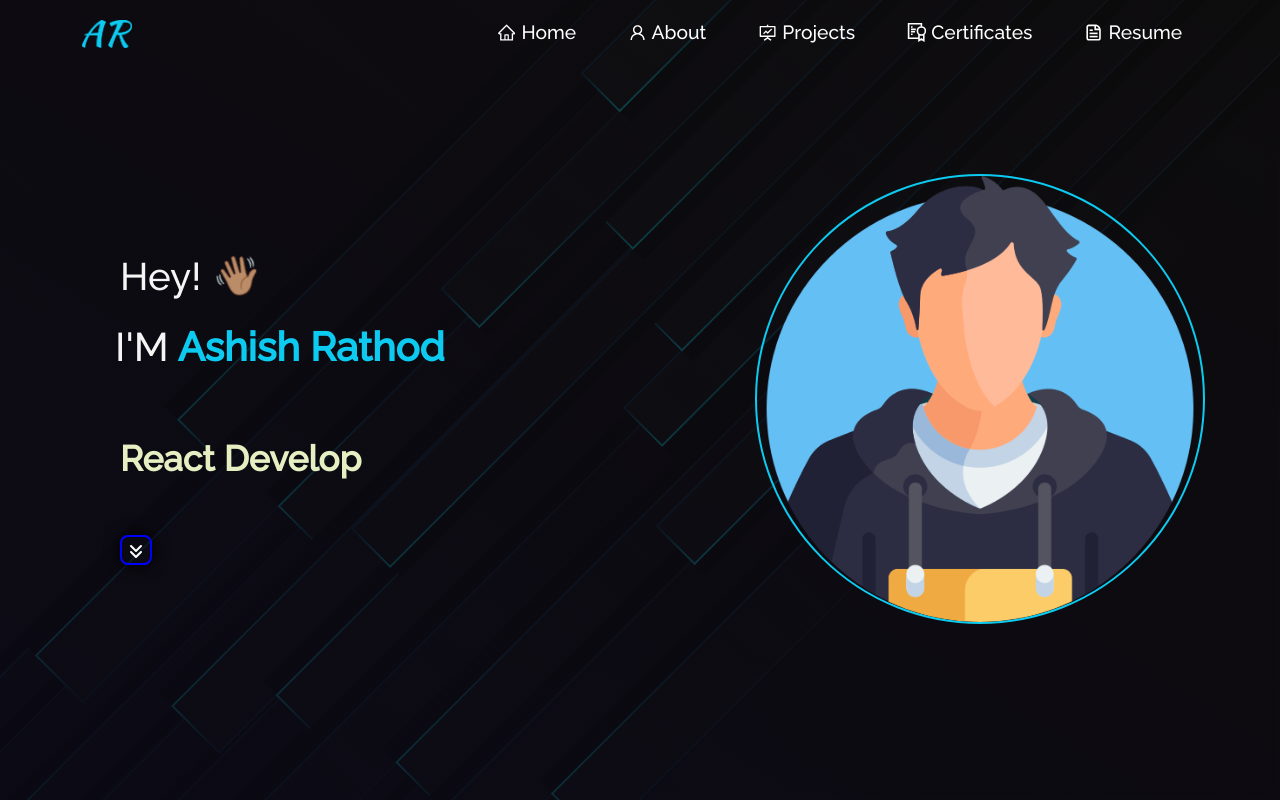
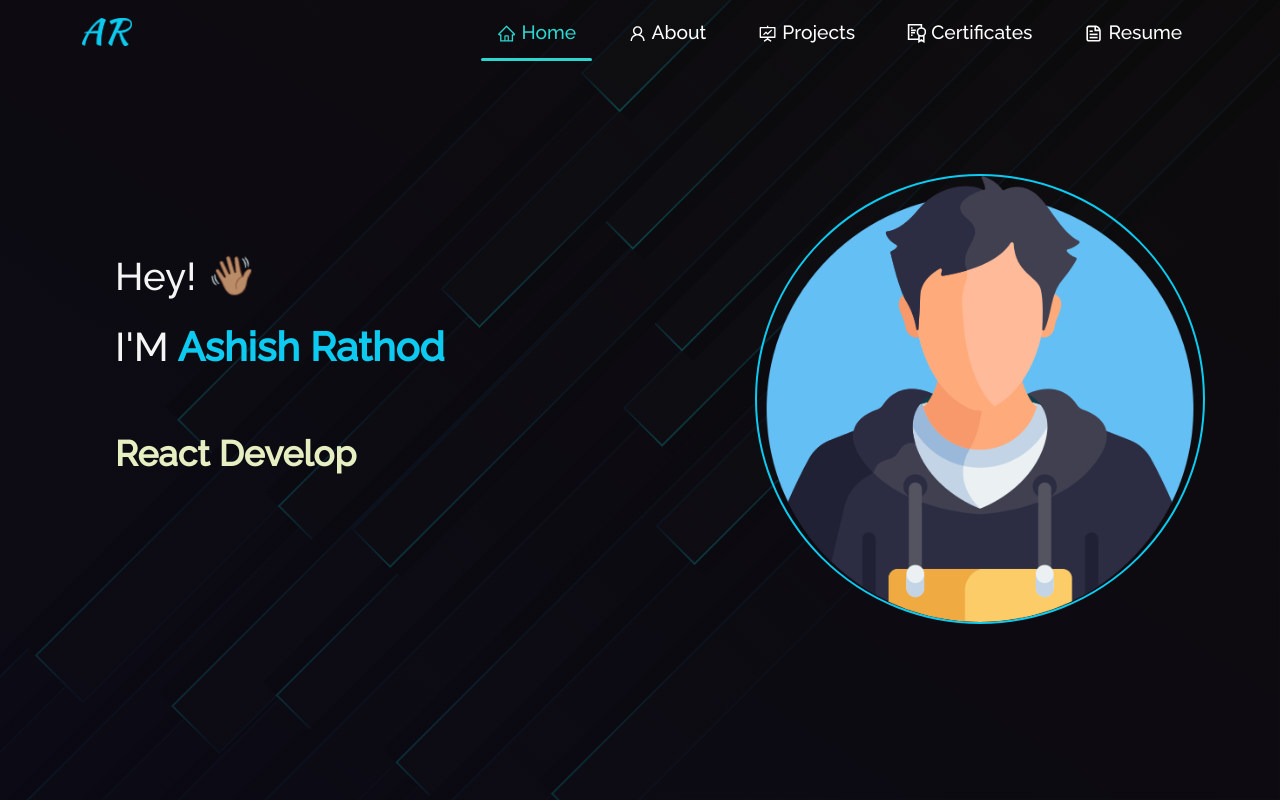
Before and after one commit to AR2905/AvR-Portfolio, a React (Vite) app: page / in a window 1280 px wide. Shown: the top 800 px of the page. Built offline with nearby package versions, Linux system fonts and the light colour scheme.

Commit message:
Home page & navbar animation done

```diff
--- a/package.json
+++ b/package.json
@@ -19,7 +19,7 @@
     "react": "^18.3.1",
     "react-bootstrap": "^2.10.0",
     "react-dom": "^18.3.1",
-    "react-icons": "^5.4.0",
+    "react-icons": "^5.5.0",
     "react-parallax-tilt": "^1.7.209",
     "react-pdf": "^7.7.0",
     "react-router-dom": "^6.21.3",
--- a/src/components/Home/Home.css
+++ b/src/components/Home/Home.css
@@ -12,3 +12,32 @@
     transition: all 0.5s ease-in;
     border-radius: 50%;
 }
+
+/* ----------------------------------------------
+ * Generated by Animista on 2025-3-2 18:32:15
+ * Licensed under FreeBSD License.
+ * See http://animista.net/license for more info.
+ * w: http://animista.net, t: @cssanimista
+ * ---------------------------------------------- */
+
+/**
+ * ----------------------------------------
+ * animation slide-in-right
+ * ----------------------------------------
+ */
+@keyframes slide-in-right {
+    0% {
+        transform: translateX(1000px);
+        opacity: 0;
+    }
+
+    100% {
+        transform: translateX(0);
+        opacity: 1;
+    }
+}
+
+
+.slide-in-right {
+    animation: slide-in-right 0.5s cubic-bezier(0.250, 0.460, 0.450, 0.940) 2s both;
+}
--- a/src/components/Home/Home.jsx
+++ b/src/components/Home/Home.jsx
@@ -3,15 +3,25 @@ import { Container, Row, Col } from "react-bootstrap";
 import myImg from "../../Assets/boy.png";
 import myImgFake from "../../Assets/BGLOAD2.svg";
 import Particle from "../Particle";
-import Home2 from "./Home2";
 import Type from "./Type";
 import Tilt from "react-parallax-tilt";
 import { FaAnglesDown } from "react-icons/fa6";
 import BackgroundImage from "../../Assets/bgx.jpg";
 import BackgroundLoad from "../../Assets/BGLOAD.svg";
 import "./Home.css"
+
+import { motion } from "framer-motion";
+
+const textVariants = {
+  hidden: { x: -100, opacity: 0 },
+  visible: (i) => ({
+    x: 0,
+    opacity: 1,
+    transition: { delay: 1.5 + i * 0.3, duration: 0.6, ease: "easeOut" },
+  }),
+};
+
 function Home() {
-  const scrollButtonRef = useRef(null);
 
   const [bgLoaded, setBgLoaded] = useState(false);
   const [personLoad, setPersonload] = useState(false);
@@ -29,31 +39,12 @@ function Home() {
     };
   }, []);
 
-  const scrollToBottom = () => {
-    if (scrollButtonRef.current) {
-      const introSection = document.getElementById("about");
-      const introSectionTop = introSection.offsetTop;
-      let desiredMargin = -80; // Default desired margin
 
-      if (window.innerWidth < 768) {
-        desiredMargin = 20; // Default desired margin
-      }
-      if (window.innerWidth >= 768 && window.innerWidth <= 992) {
-        desiredMargin = -40; // Default desired margin
-      }
-
-      const scrollTarget = introSectionTop - desiredMargin;
-      window.scrollTo({
-        top: scrollTarget,
-        behavior: "smooth",
-      });
-    }
-  };
   return (
     <section>
       <Container
         fluid
-        className="home-section"
+        className="home-section overflow-x-hidden"
         id="home"
         style={{
           backgroundImage: bgLoaded
@@ -70,33 +61,41 @@ function Home() {
         <Container className="home-content">
           <Row>
             <Col md={7} className="home-header">
-              <h1 style={{ paddingBottom: 15 }} className="heading">
+              <motion.h1
+                custom={0}
+                variants={textVariants}
+                initial="hidden"
+                animate="visible"
+                style={{ paddingBottom: 15 }}
+                className="heading"
+              >
                 Hey!{" "}
                 <span className="wave" role="img" aria-labelledby="wave">
                   👋🏽
                 </span>
-              </h1>
+              </motion.h1>
 
-              <h1 className="heading-name">
+              <motion.h1
+                custom={1}
+                variants={textVariants}
+                initial="hidden"
+                animate="visible"
+                className="heading-name"
+              >
                 I'M
                 <strong className="main-name"> Ashish Rathod </strong>
-              </h1>
+              </motion.h1>
 
-              <div style={{ padding: 50, textAlign: "left" }}>
+              <motion.div
+                custom={2}
+                variants={textVariants}
+                initial="hidden"
+                animate="visible"
+                style={{ padding: 45, textAlign: "left" }}
+              >
                 <Type />
-                <button
-                  ref={scrollButtonRef}
-                  className="scrollbtn"
-                  onClick={scrollToBottom}
-                  style={{
-                    position: "relative",
-                    zIndex: "999",
-                    color: "white",
-                  }}
-                >
-                  <FaAnglesDown className="scroll-icon"></FaAnglesDown>
-                </button>
-              </div>
+
+              </motion.div>
             </Col>
 
             <Col
@@ -113,7 +112,7 @@ function Home() {
                   <img
                     src={myImg}
                     alt="home pic"
-                    className="img-fluid home-person-img"
+                    className="img-fluid home-person-img slide-in-right"
                     style={{
                       maxHeight: "450px",
                       marginLeft: "auto",
@@ -141,8 +140,7 @@ function Home() {
           </Row>
         </Container>
       </Container>
-      <Home2 />
-    </section>
+    </section >
   );
 }
 
--- a/src/components/Home/Home2.jsx
+++ b/src/components/Home/Home2.jsx
@@ -18,7 +18,7 @@ function Home2() {
     };
   }, []);
   return (
-    <Container fluid className="home-about-section" id="about">
+    <Container fluid className="home-section-2" id="about">
       <Container>
         <Row>
           <Col md={8} className="home-about-description">
--- a/src/components/Navbar.jsx
+++ b/src/components/Navbar.jsx
@@ -1,4 +1,5 @@
-import React, { useState } from "react";
+import React, { useState, useEffect } from "react";
+import { motion } from "framer-motion";
 import Navbar from "react-bootstrap/Navbar";
 import Nav from "react-bootstrap/Nav";
 import Container from "react-bootstrap/Container";
@@ -10,6 +11,7 @@ import { CgFileDocument } from "react-icons/cg";
 function NavBar() {
   const [expand, updateExpanded] = useState(false);
   const [navColour, updateNavbar] = useState(false);
+  const [activeSection, setActiveSection] = useState("home");
 
   function scrollHandler() {
     if (window.scrollY >= 20) {
@@ -17,24 +19,66 @@ function NavBar() {
     } else {
       updateNavbar(false);
     }
+
+    // Get the section currently in view
+    const sections = ["home", "about", "projects", "certificates", "resume"];
+    let currentSection = "home";
+
+    sections.forEach((section) => {
+      const element = document.getElementById(section);
+      if (element) {
+        const rect = element.getBoundingClientRect();
+        if (rect.top <= 100 && rect.bottom >= 100) {
+          currentSection = section;
+        }
+      }
+    });
+
+    setActiveSection(currentSection);
   }
 
+  useEffect(() => {
     window.addEventListener("scroll", scrollHandler);
+    return () => window.removeEventListener("scroll", scrollHandler);
+  }, []);
 
   const scrollToSection = (id) => {
     const section = document.getElementById(id);
     if (section) {
       section.scrollIntoView({ behavior: "smooth" });
-      updateExpanded(false); // Close navbar on mobile after click
+      updateExpanded(false);
     }
+  };
+
+  // Animation variants
+  const logoVariant = {
+    hidden: { y: -100, opacity: 0 },
+    visible: {
+      y: 0,
+      opacity: 1,
+      transition: { delay: 1, duration: 0.6, ease: "easeOut" },
+    },
+  };
+
+  const navItemVariant = {
+    hidden: { y: -50, opacity: 0 },
+    visible: (i) => ({
+      y: 0,
+      opacity: 1,
+      transition: { delay: 1.5 + i * 0.2, duration: 0.5, ease: "easeOut" },
+    }),
   };
 
   return (
     <Navbar expanded={expand} fixed="top" expand="md" className={navColour ? "sticky" : "navbar"}>
       <Container>
+        {/* Logo Animation */}
+        <motion.div variants={logoVariant} initial="hidden" animate="visible">
           <Navbar.Brand onClick={() => scrollToSection("home")} className="d-flex" style={{ cursor: "pointer" }}>
             <img src={logo} className="img-fluid logo" alt="brand" />
           </Navbar.Brand>
+        </motion.div>
+
         <Navbar.Toggle
           aria-controls="responsive-navbar-nav"
           onClick={() => updateExpanded(expand ? false : "expanded")}
@@ -43,37 +87,27 @@ function NavBar() {
           <span></span>
           <span></span>
         </Navbar.Toggle>
+
         <Navbar.Collapse id="responsive-navbar-nav">
           <Nav className="ms-auto">
+            {[
+              { id: "home", icon: <AiOutlineHome />, text: "Home" },
+              { id: "about", icon: <AiOutlineUser />, text: "About" },
+              { id: "projects", icon: <AiOutlineFundProjectionScreen />, text: "Projects" },
+              { id: "certificates", icon: <GrCertificate />, text: "Certificates" },
+              { id: "resume", icon: <CgFileDocument />, text: "Resume" },
+            ].map((item, index) => (
+              <motion.div key={item.id} variants={navItemVariant} initial="hidden" animate="visible" custom={index}>
                 <Nav.Item>
-              <Nav.Link onClick={() => scrollToSection("home")}>
-                <AiOutlineHome style={{ marginBottom: "2px" }} /> Home
+                  <Nav.Link
+                    onClick={() => scrollToSection(item.id)}
+                    className={activeSection === item.id ? "active" : ""}
+                  >
+                    {item.icon} {item.text}
                   </Nav.Link>
                 </Nav.Item>
-
-            <Nav.Item>
-              <Nav.Link onClick={() => scrollToSection("about")}>
-                <AiOutlineUser style={{ marginBottom: "2px" }} /> About
-              </Nav.Link>
-            </Nav.Item>
-
-            <Nav.Item>
-              <Nav.Link onClick={() => scrollToSection("projects")}>
-                <AiOutlineFundProjectionScreen style={{ marginBottom: "2px" }} /> Projects
-              </Nav.Link>
-            </Nav.Item>
-
-            <Nav.Item>
-              <Nav.Link onClick={() => scrollToSection("certificates")}>
-                <GrCertificate style={{ marginBottom: "2px" }} /> Certificates
-              </Nav.Link>
-            </Nav.Item>
-
-            <Nav.Item>
-              <Nav.Link onClick={() => scrollToSection("resume")}>
-                <CgFileDocument style={{ marginBottom: "2px" }} /> Resume
-              </Nav.Link>
-            </Nav.Item>
+              </motion.div>
+            ))}
           </Nav>
         </Navbar.Collapse>
       </Container>
--- a/src/style.css
+++ b/src/style.css
@@ -220,6 +220,35 @@ button:focus {
   width: 100%;
 }
 
+.navbar-nav .nav-item .nav-link {
+  position: relative;
+  color: white;
+  /* Default color */
+  transition: all 0.3s ease-out;
+}
+
+.navbar-nav .nav-item .nav-link::after {
+  content: "";
+  position: absolute;
+  bottom: -2px;
+  left: 0;
+  width: 0;
+  height: 3px;
+  background-color: #2cd7cf;
+  transition: width 0.3s ease-out;
+
+}
+
+.navbar-nav .nav-item .nav-link:hover::after,
+.navbar-nav .nav-item .nav-link.active::after {
+  width: 100%;
+}
+
+.navbar .nav-link.active {
+  color: #2cd7cf !important;
+}
+
+
 /* --------- */
 /* Home section */
 /* --------- */
@@ -299,7 +328,7 @@ button:focus {
 
 .heading {
   font-size: 2.4em !important;
-  padding-left: 50px !important;
+  padding-left: 45px !important;
 }
 
 .heading-name {
```
Also changed, not shown: src/components/About/About.css (+6 -5 lines), src/components/About/About.jsx (+8 -3 lines). Lines whose indentation alone changed are shown as unchanged.
